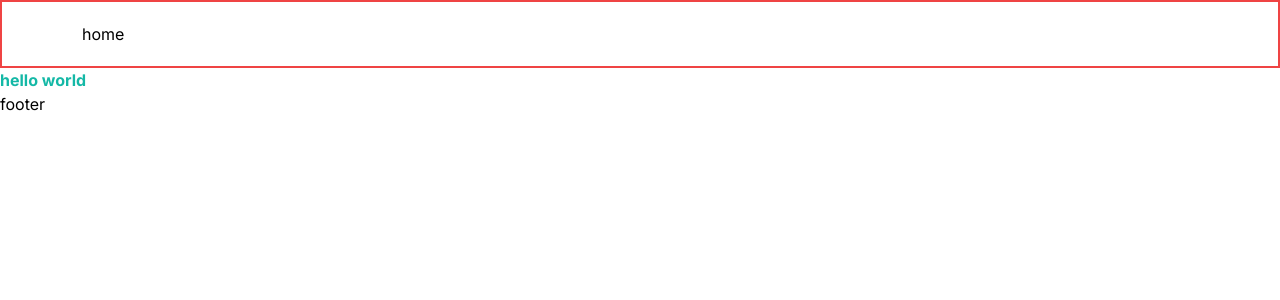
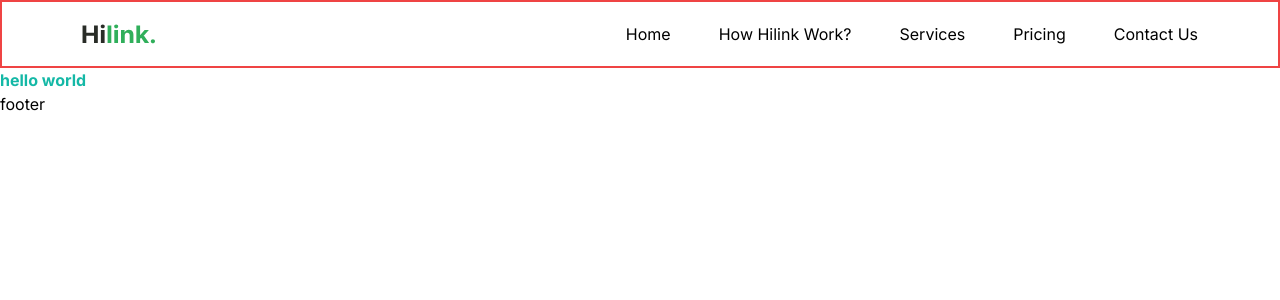
Before and after one commit to TalalAhmed31/travel-app, a Next.js app: page / in a window 1280 px wide. Shown: the top 300 px of the page. Built offline with nearby package versions, Linux system fonts and the light colour scheme.

Commit message:
added constants to map over

```diff
--- a/components/Navbar.tsx
+++ b/components/Navbar.tsx
@@ -1,13 +1,22 @@
-import Link from "next/link"
+import { NAV_LINKS } from "@/constants";
+import Image from "next/image";
+import Link from "next/link";
 
 const Navbar = () => {
   return (
     <nav className="border-2 border-red-500 flexBetween max-cxontainer padding-container realtive z-30 py-5">
       <Link href="/">
-        home
+        <Image src="/hilink-logo.svg" alt="logo" width={74} height={29} />
       </Link>
+      <ul className="hidden h-full gap-12 lg:flex">
+        {NAV_LINKS.map((link) => (
+          <Link href={link.href} key={link.key}>
+            {link.label}
+          </Link>
+        ))}
+      </ul>
     </nav>
-  )
-  }
+  );
+};
 
-export default Navbar
+export default Navbar;
--- /dev/null
+++ b/constants/index.ts
@@ -0,0 +1,86 @@
+// NAVIGATION
+export const NAV_LINKS = [
+    { href: '/', key: 'home', label: 'Home' },
+    { href: '/', key: 'how_hilink_work', label: 'How Hilink Work?' },
+    { href: '/', key: 'services', label: 'Services' },
+    { href: '/', key: 'pricing ', label: 'Pricing ' },
+    { href: '/', key: 'contact_us', label: 'Contact Us' },
+  ];
+
+  // CAMP SECTION
+  export const PEOPLE_URL = [
+    '/person-1.png',
+    '/person-2.png',
+    '/person-3.png',
+    '/person-4.png',
+  ];
+
+  // FEATURES SECTION
+  export const FEATURES = [
+    {
+      title: 'Real maps can be offline',
+      icon: '/map.svg',
+      variant: 'green',
+      description:
+        'We provide a solution for you to be able to use our application when climbing, yes offline maps you can use at any time there is no signal at the location',
+    },
+    {
+      title: 'Set an adventure schedule',
+      icon: '/calendar.svg',
+      variant: 'green',
+      description:
+        "Schedule an adventure with friends. On holidays, there are many interesting offers from Hilink. That way, there's no more discussion",
+    },
+    {
+      title: 'Technology using augment reality',
+      icon: '/tech.svg',
+      variant: 'green',
+      description:
+        'Technology uses augmented reality as a guide to your hiking trail in the forest to the top of the mountain. Already supported by the latest technology without an internet connection',
+    },
+    {
+      title: 'Many new locations every month',
+      icon: '/location.svg',
+      variant: 'orange',
+      description:
+        'Lots of new locations every month, because we have a worldwide community of climbers who share their best experiences with climbing',
+    },
+  ];
+
+  // FOOTER SECTION
+  export const FOOTER_LINKS = [
+    {
+      title: 'Learn More',
+      links: [
+        'About Hilink',
+        'Press Releases',
+        'Environment',
+        'Jobs',
+        'Privacy Policy',
+        'Contact Us',
+      ],
+    },
+    {
+      title: 'Our Community',
+      links: ['Climbing xixixi', 'Hiking hilink', 'Hilink kinthill'],
+    },
+  ];
+
+  export const FOOTER_CONTACT_INFO = {
+    title: 'Contact Us',
+    links: [
+      { label: 'Admin Officer', value: '123-456-7890' },
+      { label: 'Email Officer', value: 'hilink@akinthil.com' },
+    ],
+  };
+
+  export const SOCIALS = {
+    title: 'Social',
+    links: [
+      '/facebook.svg',
+      '/instagram.svg',
+      '/twitter.svg',
+      '/youtube.svg',
+      '/wordpress.svg',
+    ],
+  };
```
